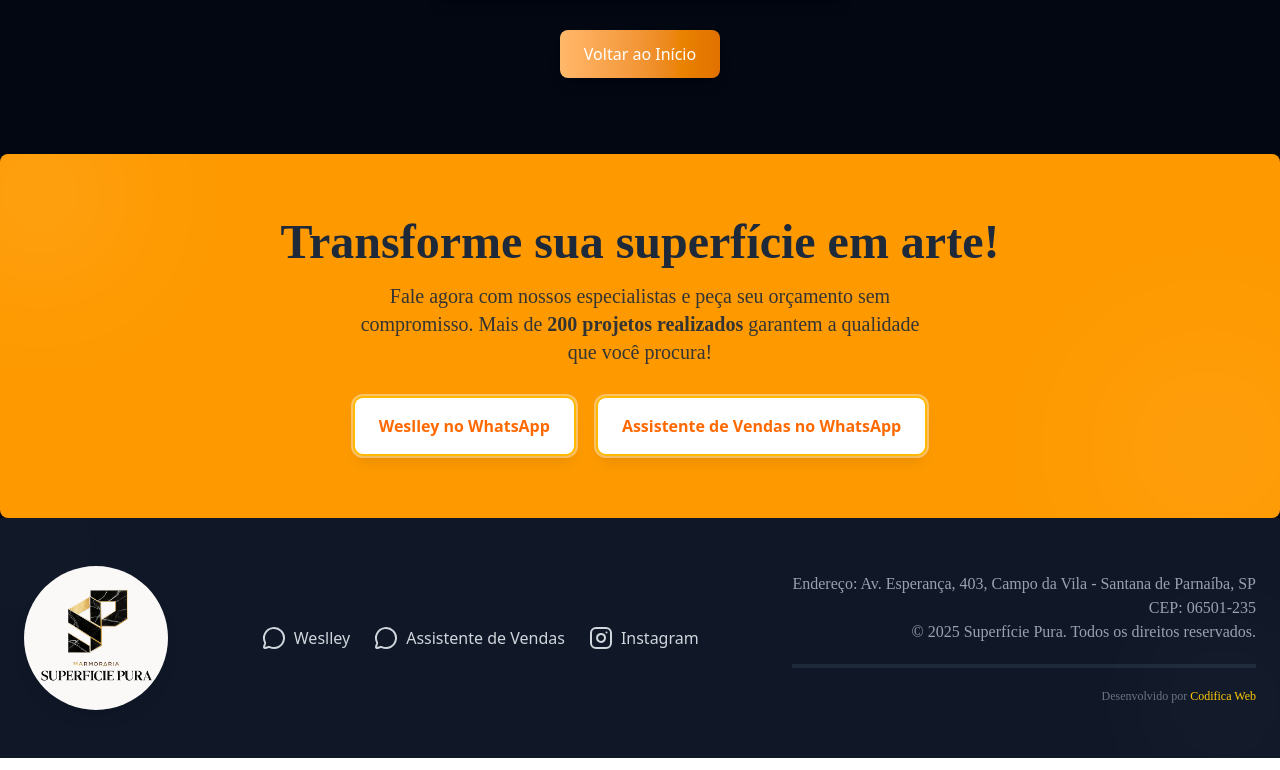
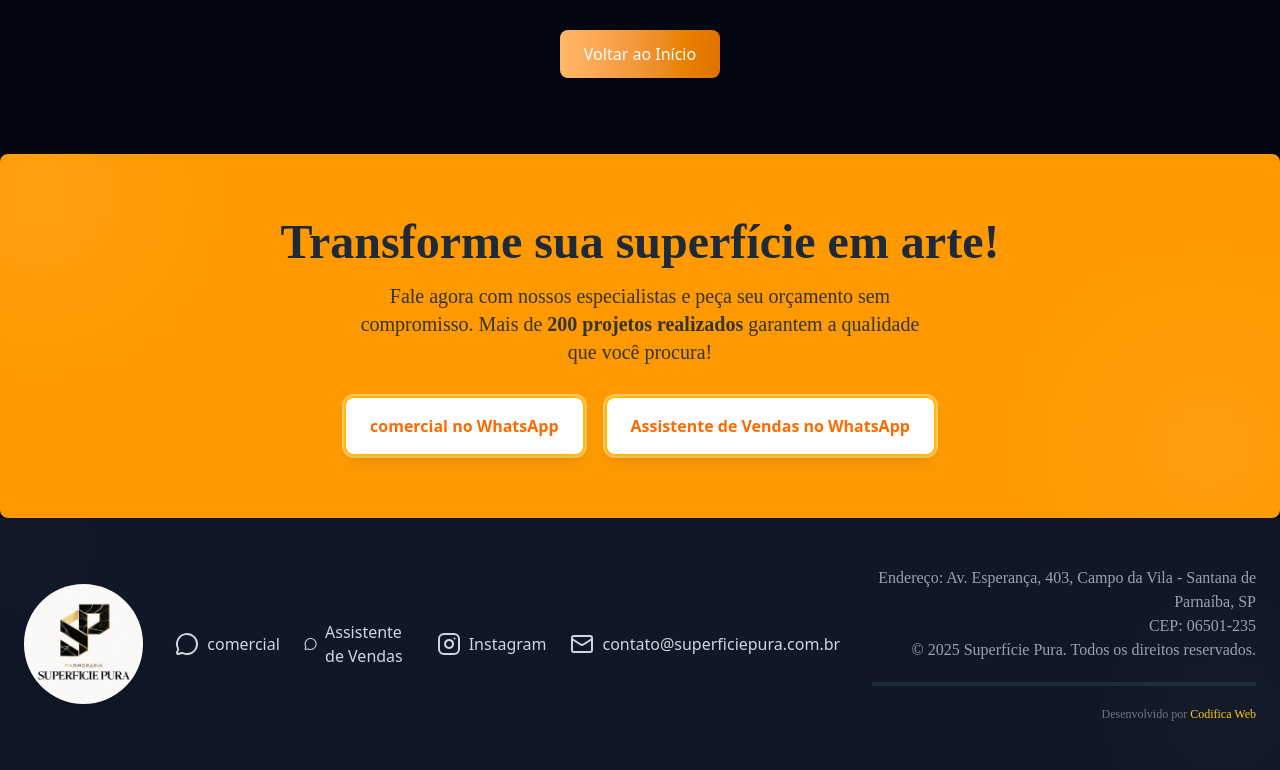
Before and after one commit to FernandoGvDev/superficepura, a React (Vite) app: page /Galeria in a window 1280 px wide. Shown: the part 9641-10411 px from the top of the page. Built offline with nearby package versions, Linux system fonts and the light colour scheme.

Commit message:
ajuste numero

```diff
--- a/package.json
+++ b/package.json
@@ -4,7 +4,7 @@
   "version": "0.0.0",
   "type": "module",
   "scripts": {
-    "dev": "vite",
+    "dev": "vite --host",
     "build": "tsc -b && vite build",
     "lint": "eslint .",
     "preview": "vite preview"
--- a/src/App.tsx
+++ b/src/App.tsx
@@ -2,6 +2,7 @@
 import { useState, useEffect } from "react";
 import { BrowserRouter, Routes, Route } from "react-router-dom";
 import { motion, AnimatePresence } from "framer-motion";
+import ScrollToTop from "./components/ScrollToTop";
 
 import Header from "./components/Header";
 import Footer from "./components/Footer";
@@ -54,6 +55,7 @@ function App() {
       {!loading && (
         <BrowserRouter>
           <Header />
+          <ScrollToTop />
           <Routes>
             <Route path="/" element={<Home />} />
             <Route path="/Sobre" element={<Sobre />} />
--- a/src/assets/dados.ts
+++ b/src/assets/dados.ts
@@ -3,7 +3,7 @@ export const dados = {
   site: "https://www.superficiepura.com.br",
 
   telefones: [
-    { nome: "Weslley", numero: "11976930484" },
+    { nome: "comercial", numero: "11913240682" },
     { nome: "Assistente de Vendas", numero: "11940852615" },
   ],
 
--- a/src/components/Footer.tsx
+++ b/src/components/Footer.tsx
@@ -1,7 +1,8 @@
 // src/components/Footer.tsx
-import { Instagram, MessageCircle } from "lucide-react";
+import { Instagram, MessageCircle, Mail} from "lucide-react";
 import Logo from "/public/img/logo.png"; // substitua pelo seu logo
 import { dados } from "../assets/dados";
+
 
 export default function Footer() {
   return (
@@ -45,6 +46,14 @@ export default function Footer() {
             <Instagram className="w-6 h-6" />
             <span>Instagram</span>
           </a>
+
+          <a
+  href="mailto:contato@superficiepura.com.br"
+  className="flex items-center gap-2 hover:text-yellow-400 transition-colors duration-300"
+>
+  <Mail className="w-6 h-6" />
+  <span>contato@superficiepura.com.br</span>
+</a>
         </div>
 
         {/* Informações */}
--- /dev/null
+++ b/src/components/ScrollToTop.tsx
@@ -0,0 +1,15 @@
+import { useEffect } from "react";
+import { useLocation } from "react-router-dom";
+
+export default function ScrollToTop() {
+  const { pathname } = useLocation();
+
+  useEffect(() => {
+    window.scrollTo({
+      top: 0,
+      behavior: "smooth", // pode trocar para "auto" se quiser instantâneo
+    });
+  }, [pathname]);
+
+  return null;
+}
--- a/src/pages/Home/Hero.tsx
+++ b/src/pages/Home/Hero.tsx
@@ -61,7 +61,7 @@ export default function Hero() {
             transition={{ delay: 1.2, duration: 1 }}
           >
             <motion.a
-              href="https://wa.me/5511976930484?text=Olá!%20Gostaria%20de%20falar%20com%20um%20especialista%20em%20mármores."
+              href="https://wa.me/5511913240682?text=Olá!%20Gostaria%20de%20falar%20com%20um%20especialista%20em%20mármores."
               target="_blank"
               rel="noopener noreferrer"
               className="
@@ -146,7 +146,7 @@ export default function Hero() {
             transition={{ delay: 1.2, duration: 1 }}
           >
             <motion.a
-              href="https://wa.me/5511976930484?text=Olá!%20Gostaria%20de%20falar%20com%20um%20especialista%20em%20mármores."
+              href="https://wa.me/5511913240682?text=Olá!%20Gostaria%20de%20falar%20com%20um%20especialista%20em%20mármores."
               target="_blank"
               rel="noopener noreferrer"
               className="
--- a/src/pages/Sobre/ChamadaParaAcao.tsx
+++ b/src/pages/Sobre/ChamadaParaAcao.tsx
@@ -29,7 +29,7 @@ export default function ChamadaParaAcao() {
             return (
               <a
                 key={index}
-                href={`https://wa.me/${numeroWhatsApp}`}
+                href={`https://wa.me/55${numeroWhatsApp}`}
                 target="_blank"
                 rel="noopener noreferrer"
                 className="relative inline-block px-8 py-3 rounded-lg border-2 border-orange-500 text-orange-500 font-semibold transition-all duration-300
```
Also changed, not shown: 1 other file (tests, documents, lock files or other folders).
